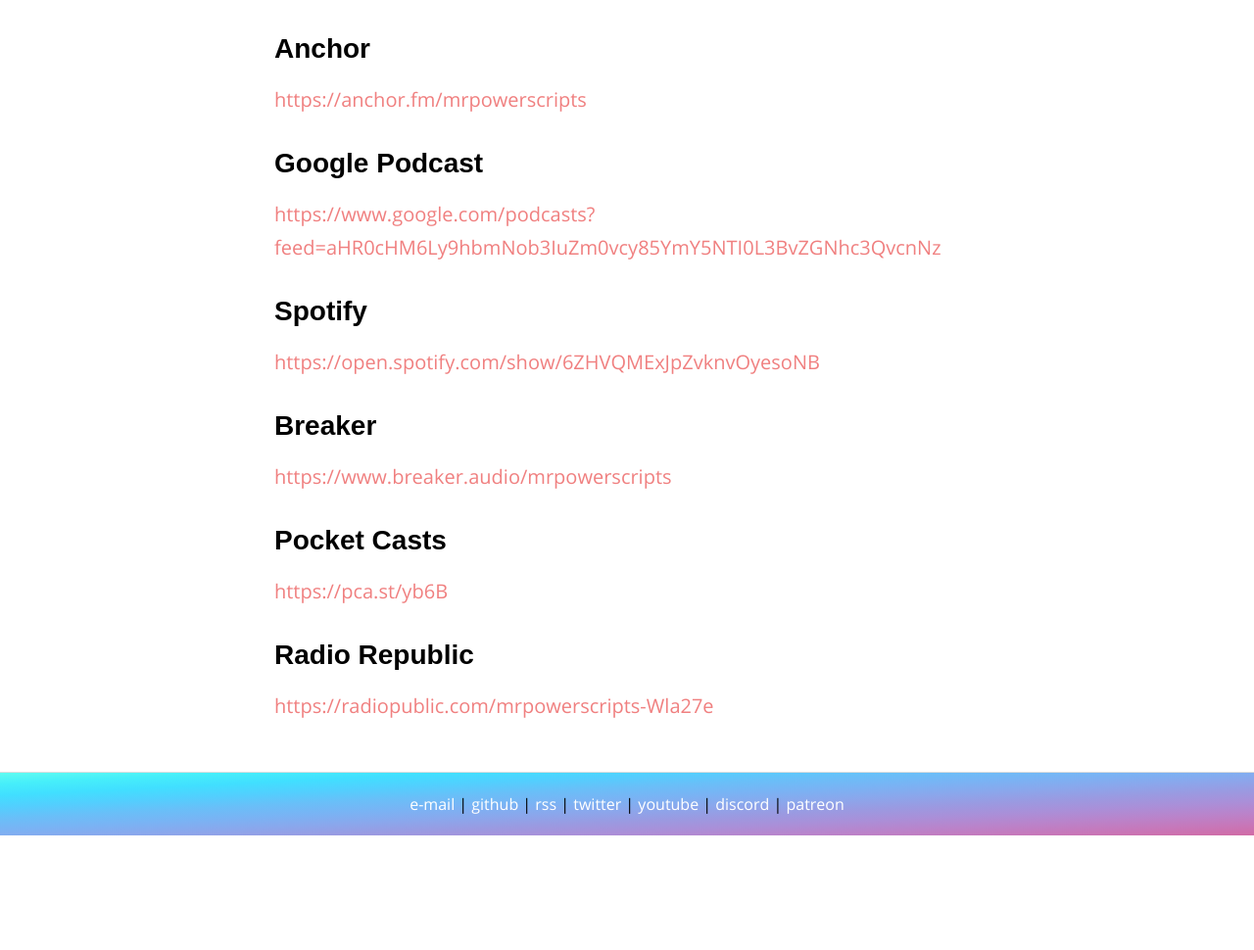
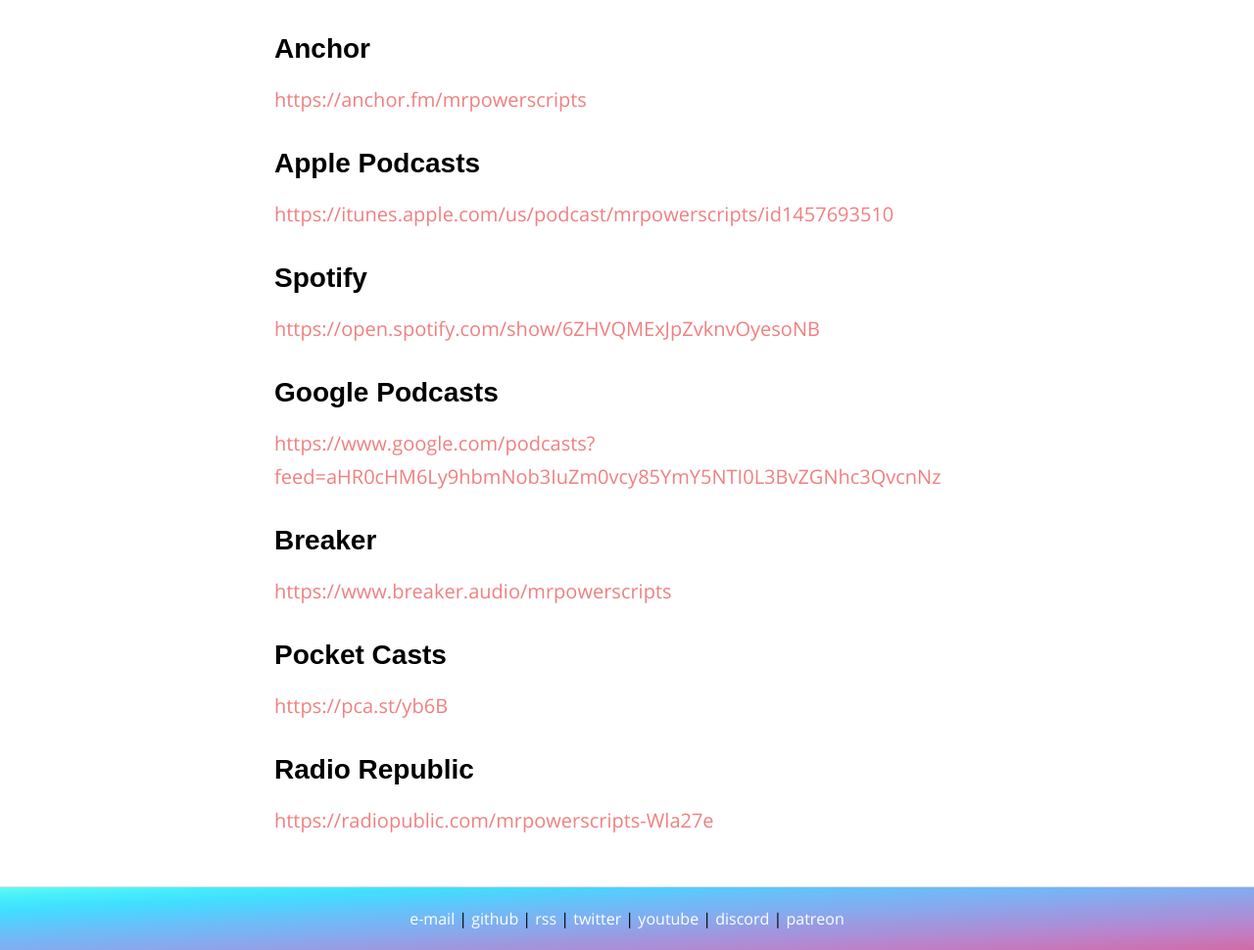
Before and after one commit to MrPowerScripts/MrPowerScripts.com, a Jekyll site: the page built from podcast.md, in a window 1280 px wide, cut to the strip 328-1298 px from the top of the page. Shown: the whole strip at 98% size. Built offline with Jekyll 4.4.1, drawn with Linux system fonts in a browser that asks for light colours; our own code applies the rules of GitHub Pages for plain Markdown files; before the commit the page ends 1181 px from its top, so only the background shows below that.

Commit message:
woot, one more

```diff
--- a/podcast.md
+++ b/podcast.md
@@ -10,13 +10,17 @@
 
 [https://anchor.fm/mrpowerscripts](https://anchor.fm/mrpowerscripts)
 
-## Google Podcast
+## Apple Podcasts
 
-[https://www.google.com/podcasts?feed=aHR0cHM6Ly9hbmNob3IuZm0vcy85YmY5NTI0L3BvZGNhc3QvcnNz](https://www.google.com/podcasts?feed=aHR0cHM6Ly9hbmNob3IuZm0vcy85YmY5NTI0L3BvZGNhc3QvcnNz)
+[https://itunes.apple.com/us/podcast/mrpowerscripts/id1457693510](https://itunes.apple.com/us/podcast/mrpowerscripts/id1457693510)
 
 ## Spotify
 
 [https://open.spotify.com/show/6ZHVQMExJpZvknvOyesoNB](https://open.spotify.com/show/6ZHVQMExJpZvknvOyesoNB)
+
+## Google Podcasts
+
+[https://www.google.com/podcasts?feed=aHR0cHM6Ly9hbmNob3IuZm0vcy85YmY5NTI0L3BvZGNhc3QvcnNz](https://www.google.com/podcasts?feed=aHR0cHM6Ly9hbmNob3IuZm0vcy85YmY5NTI0L3BvZGNhc3QvcnNz)
 
 ## Breaker
 
```
